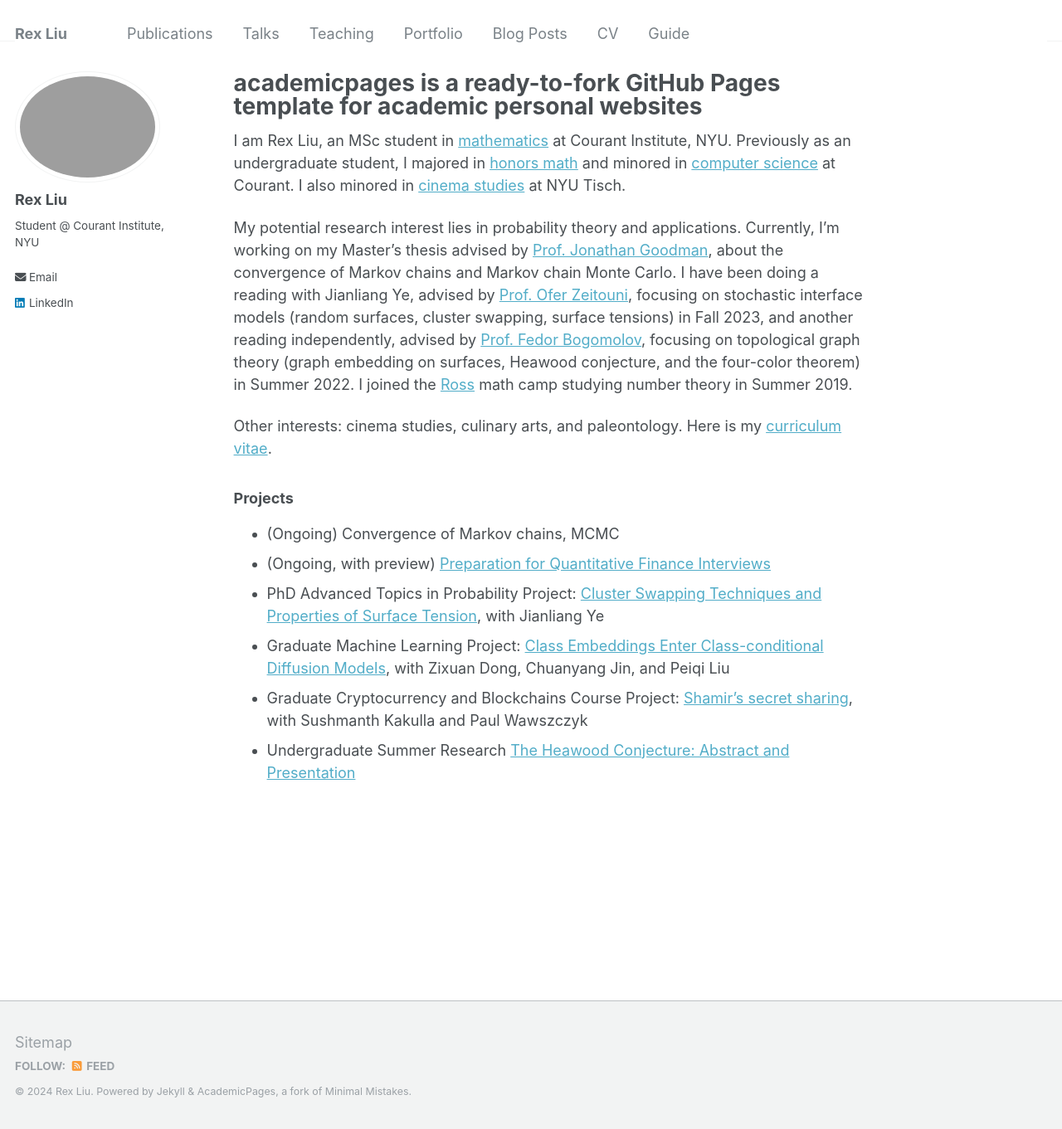
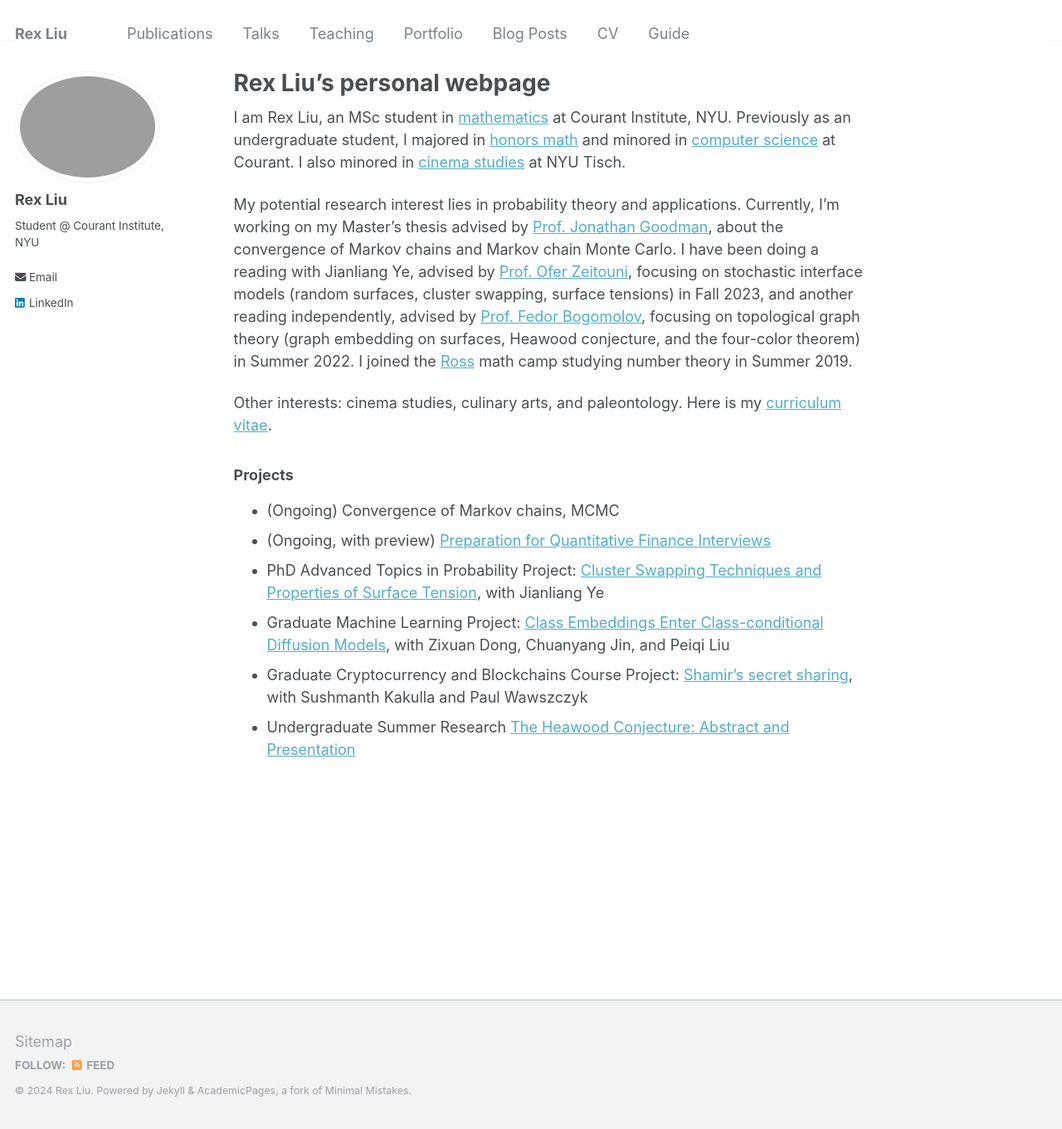
Before and after one commit to RexLiu9/rexliu9.github.io, a Jekyll site: the page built from _pages/about.md, in a window 1280 px wide and 1361 px high. Shown: the whole window at 83% size. Built offline with Jekyll 4.4.1, drawn with Linux system fonts in a browser that asks for light colours.

Commit message:
Update about.md

```diff
--- a/_pages/about.md
+++ b/_pages/about.md
@@ -1,6 +1,6 @@
 ---
 permalink: /
-title: "academicpages is a ready-to-fork GitHub Pages template for academic personal websites"
+title: "Rex Liu's personal webpage"
 author_profile: true
 redirect_from:
   - /about/
```
